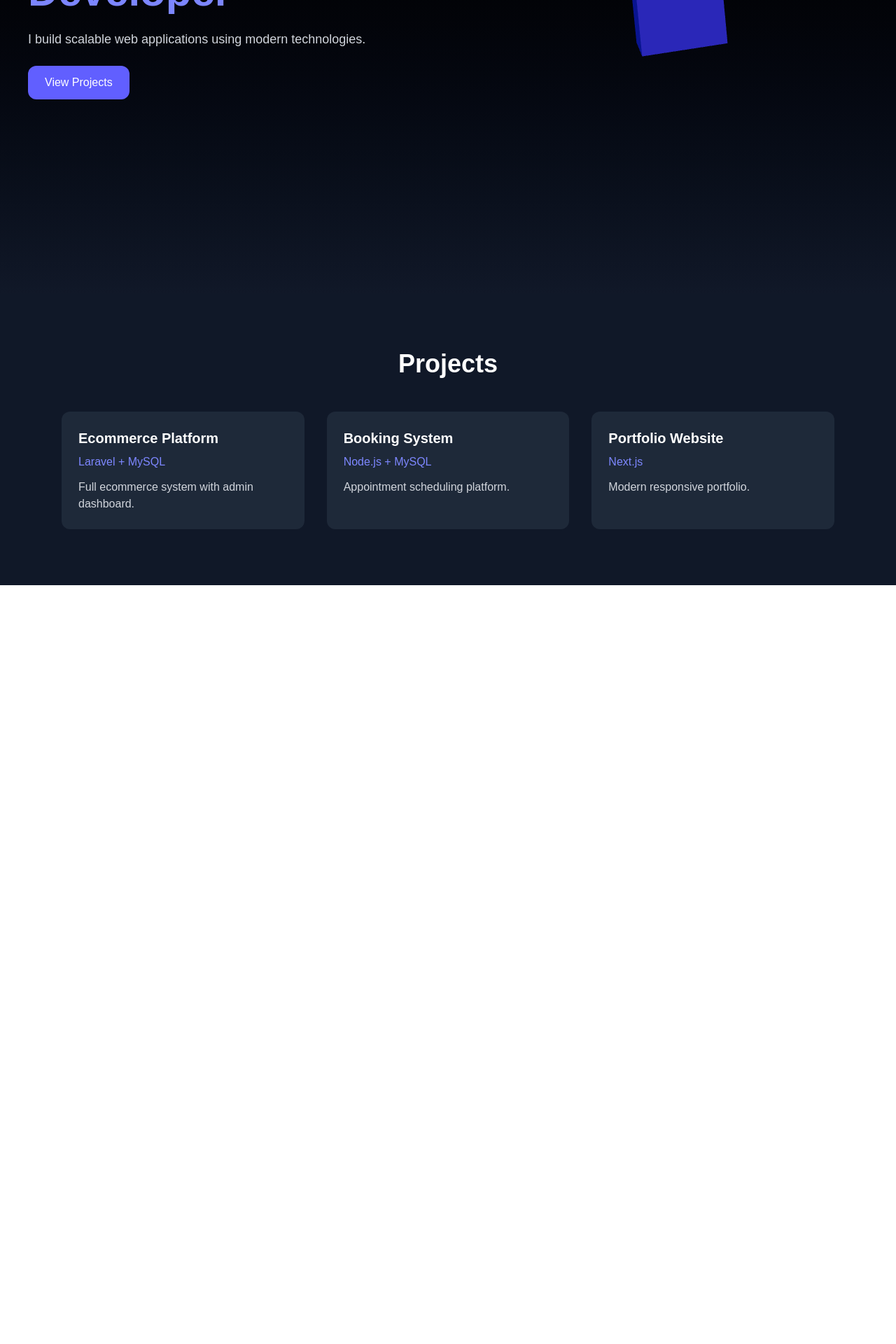
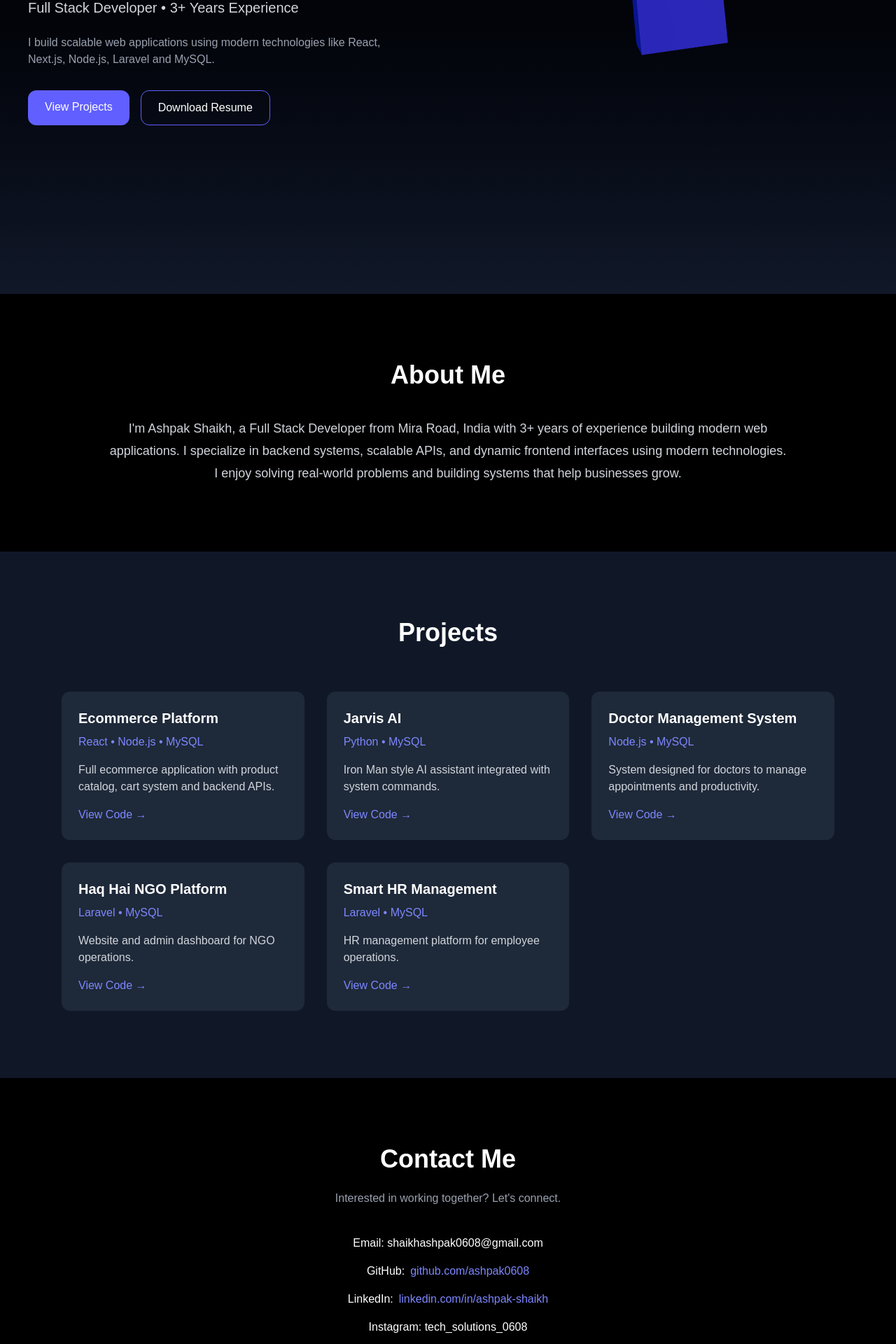
Before and after one commit to ashpak0608/developer-portfolio, a Next.js app: page / in a window 1280 px wide. Shown: the part 380-2300 px from the top of the page at 70% size. Before the commit the page ends 1216 px from the top, so only its background shows below. Built offline with nearby package versions, Linux system fonts and the light colour scheme.

Commit message:
feat: Implement About and Contact sections, enhance Project details with GitHub links, and update Hero section content.

```diff
--- /dev/null
+++ b/src/app/components/About.tsx
@@ -0,0 +1,30 @@
+export default function About() {
+
+    return (
+
+        <section id="about" className="bg-black text-white py-24">
+
+            <div className="max-w-5xl mx-auto px-6">
+
+                <h2 className="text-4xl font-bold mb-10 text-center">
+                    About Me
+                </h2>
+
+                <p className="text-gray-300 text-lg leading-8 text-center">
+                    I'm Ashpak Shaikh, a Full Stack Developer from Mira Road, India
+                    with 3+ years of experience building modern web applications.
+
+                    I specialize in backend systems, scalable APIs, and
+                    dynamic frontend interfaces using modern technologies.
+
+                    I enjoy solving real-world problems and building systems
+                    that help businesses grow.
+                </p>
+
+            </div>
+
+        </section>
+
+    );
+
+}
--- /dev/null
+++ b/src/app/components/Contact.tsx
@@ -0,0 +1,53 @@
+export default function Contact() {
+
+    return (
+
+        <section id="contact" className="bg-black text-white py-24">
+
+            <div className="max-w-3xl mx-auto text-center">
+
+                <h2 className="text-4xl font-bold mb-6">
+                    Contact Me
+                </h2>
+
+                <p className="text-gray-400 mb-10">
+                    Interested in working together? Let's connect.
+                </p>
+
+                <div className="space-y-4">
+
+                    <p>Email: shaikhashpak0608@gmail.com</p>
+
+                    <p>
+                        GitHub:
+                        <a
+                            href="https://github.com/ashpak0608"
+                            className="text-indigo-400 ml-2"
+                        >
+                            github.com/ashpak0608
+                        </a>
+                    </p>
+
+                    <p>
+                        LinkedIn:
+                        <a
+                            href="https://www.linkedin.com/in/ashpak-shaikh-7b22a929b"
+                            className="text-indigo-400 ml-2"
+                        >
+                            linkedin.com/in/ashpak-shaikh
+                        </a>
+                    </p>
+
+                    <p>
+                        Instagram: tech_solutions_0608
+                    </p>
+
+                </div>
+
+            </div>
+
+        </section>
+
+    )
+
+}
--- a/src/app/components/Hero.tsx
+++ b/src/app/components/Hero.tsx
@@ -8,24 +8,43 @@ export default function Hero() {
         <section className="min-h-screen flex flex-col md:flex-row items-center justify-center bg-gradient-to-b from-black to-gray-900 text-white">
 
             <div className="md:w-1/2 p-10">
+
                 <motion.h1
                     initial={{ opacity: 0, y: 40 }}
                     animate={{ opacity: 1, y: 0 }}
                     transition={{ duration: 1 }}
                     className="text-4xl md:text-6xl font-bold"
                 >
-                    Hi, I'm a <span className="text-indigo-400">Full Stack Developer</span>
+                    Hi, I'm <span className="text-indigo-400">Ashpak Shaikh</span>
                 </motion.h1>
 
-                <p className="mt-6 text-gray-300 text-lg">
-                    I build scalable web applications using modern technologies.
+                <p className="mt-4 text-xl text-gray-300">
+                    Full Stack Developer • 3+ Years Experience
                 </p>
 
-                <div className="mt-6">
-                    <button className="bg-indigo-500 px-6 py-3 rounded-xl hover:bg-indigo-600">
+                <p className="mt-6 text-gray-400">
+                    I build scalable web applications using modern technologies like
+                    React, Next.js, Node.js, Laravel and MySQL.
+                </p>
+
+                <div className="mt-8 flex gap-4">
+
+                    <a
+                        href="#projects"
+                        className="bg-indigo-500 px-6 py-3 rounded-xl hover:bg-indigo-600"
+                    >
                         View Projects
-                    </button>
+                    </a>
+
+                    <a
+                        href="/resume.pdf"
+                        className="border border-indigo-500 px-6 py-3 rounded-xl hover:bg-indigo-500"
+                    >
+                        Download Resume
+                    </a>
+
                 </div>
+
             </div>
 
             <div className="md:w-1/2">
--- a/src/app/components/Projects.tsx
+++ b/src/app/components/Projects.tsx
@@ -1,36 +1,82 @@
 export default function Projects() {
 
     const projects = [
+
         {
             title: "Ecommerce Platform",
-            tech: "Laravel + MySQL",
-            desc: "Full ecommerce system with admin dashboard."
+            tech: "React • Node.js • MySQL",
+            github: "https://github.com/ashpak0608/amazon",
+            desc: "Full ecommerce application with product catalog, cart system and backend APIs."
         },
+
         {
-            title: "Booking System",
-            tech: "Node.js + MySQL",
-            desc: "Appointment scheduling platform."
+            title: "Jarvis AI",
+            tech: "Python • MySQL",
+            github: "https://github.com/ashpak0608/jarvis-ai",
+            desc: "Iron Man style AI assistant integrated with system commands."
         },
+
         {
-            title: "Portfolio Website",
-            tech: "Next.js",
-            desc: "Modern responsive portfolio."
+            title: "Doctor Management System",
+            tech: "Node.js • MySQL",
+            github: "https://github.com/ashpak0608/doctor_management",
+            desc: "System designed for doctors to manage appointments and productivity."
+        },
+
+        {
+            title: "Haq Hai NGO Platform",
+            tech: "Laravel • MySQL",
+            github: "https://github.com/ashpak0608/haqhai",
+            desc: "Website and admin dashboard for NGO operations."
+        },
+
+        {
+            title: "Smart HR Management",
+            tech: "Laravel • MySQL",
+            github: "https://github.com/ashpak0608/haqhai_smarthr",
+            desc: "HR management platform for employee operations."
         }
+
     ];
 
     return (
-        <section id="projects" className="py-20 bg-gray-900 text-white">
-            <h2 className="text-4xl text-center mb-12 font-bold">Projects</h2>
+
+        <section id="projects" className="py-24 bg-gray-900 text-white">
+
+            <h2 className="text-4xl text-center font-bold mb-16">
+                Projects
+            </h2>
 
             <div className="grid md:grid-cols-3 gap-8 max-w-6xl mx-auto px-6">
+
                 {projects.map((p, i) => (
+
                     <div key={i} className="bg-gray-800 p-6 rounded-xl hover:scale-105 transition">
+
                         <h3 className="text-xl font-bold">{p.title}</h3>
+
                         <p className="text-indigo-400 mt-2">{p.tech}</p>
-                        <p className="mt-3 text-gray-300">{p.desc}</p>
+
+                        <p className="mt-4 text-gray-300">{p.desc}</p>
+
+                        <a
+                            href={p.github}
+                            target="_blank"
+                            className="inline-block mt-4 text-indigo-400"
+                        >
+
+                            View Code →
+
+                        </a>
+
                     </div>
+
                 ))}
+
             </div>
+
         </section>
+
     );
+
 }
--- a/src/app/page.tsx
+++ b/src/app/page.tsx
@@ -1,13 +1,17 @@
-import Navbar from "@/app/components/Navbar";
-import Hero from "@/app/components/Hero";
-import Projects from "@/app/components/Projects";
+import Navbar from "./components/Navbar";
+import Hero from "./components/Hero";
+import About from "./components/About";
+import Projects from "./components/Projects";
+import Contact from "./components/Contact";
 
 export default function Home() {
   return (
     <main>
       <Navbar />
       <Hero />
+      <About />
       <Projects />
+      <Contact />
     </main>
   );
 }
```
